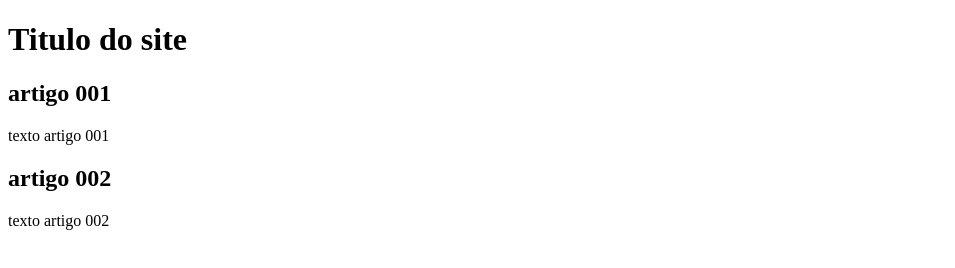
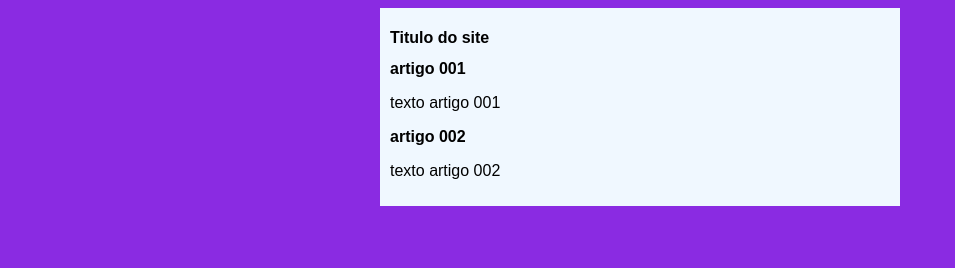
Before and after one commit to DevNataliaDuarte/projeto-site, a plain HTML site: page index.html in a window 1280 px wide. Shown: the whole page, without its empty margins (0-955 px from the left). Drawn offline with Linux system fonts and the light colour scheme.

Commit message:
Add style

```diff
--- a/index.html
+++ b/index.html
@@ -3,6 +3,7 @@
 <head>
     <meta charset="UTF-8">
     <meta name="viewport" content="width=device-width, initial-scale=1.0">
+    <link rel="stylesheet" href="style.css">
     <title>Ramificações</title>
 </head>
 <body>
--- /dev/null
+++ b/style.css
@@ -0,0 +1,16 @@
+* {
+    font-family: Arial, Helvetica, sans-serif;
+    font-size: 16px;
+}
+
+body {
+    background-color: blueviolet;
+}
+
+main {
+    background-color: aliceblue;
+    width: 500px;
+    margin: auto;
+    padding: 10px;
+    box-shadow: 3px 3px 5px #0000;
+}
```
